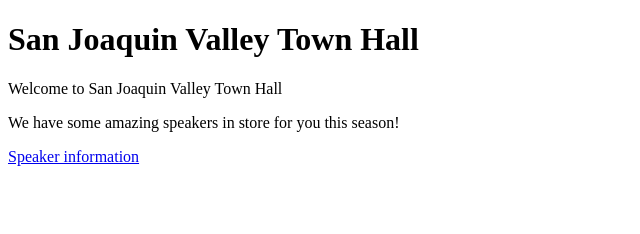
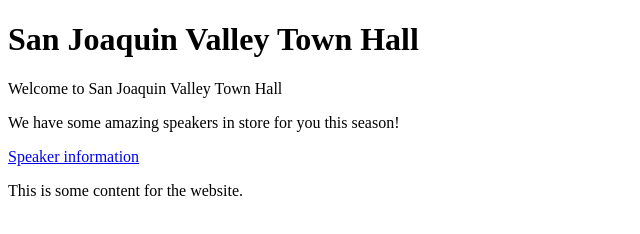
Before and after one commit to Hasturious/COMP001A.LectureActivity2, a plain HTML site: page index.html in a window 1280 px wide. Shown: the whole page, without its empty margins (0-640 px from the left). Drawn offline with Linux system fonts and the light colour scheme.

Commit message:
Added Comments and Broken div

```diff
--- a/index.html
+++ b/index.html
@@ -1,6 +1,13 @@
-<!-- This is the main page for the San Joaquin Valley Town Hall website -->
-<!-- this is a test on comments this can be ignored-->
+<!-- Comments and Commits -->
+
 <!DOCTYPE html>
+
+<!--
+    these
+    are
+    comments
+-->
+
 <html lang="en">
     <head>
         <meta charset="utf-8">
@@ -12,5 +19,7 @@
         <p>We have some amazing speakers in store for you this season!</p>
         <p><a href="speakers.html">Speaker
             information</a></p>
+
+            <div class="content"> <p>This is some content for the website. <!-- Missing closing </div> tag here -->
     </body>
 </html>
```
